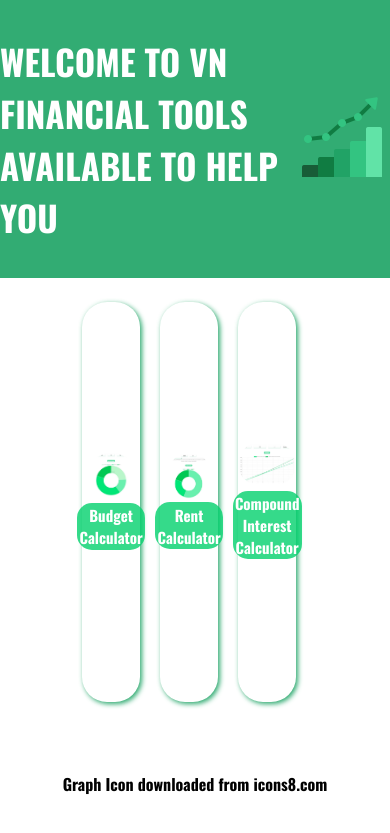
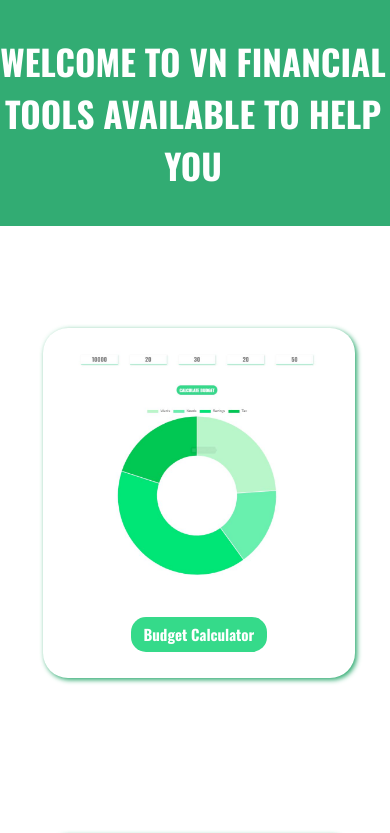
Before and after one commit to mrnguyener21/FInancial_Tool_Web_App, a React (Create React App) app: page / in a window 390 px wide. Shown: the top 833 px of the page. Built offline with nearby package versions, Linux system fonts and the light colour scheme.

Commit message:
main page is now responsive on tablet and mobile

```diff
--- a/src/App.module.css
+++ b/src/App.module.css
@@ -103,3 +103,68 @@ body{
 .fadeIn{
     outline: 0;
 }
+
+@media only screen and (max-width: 500px) {
+    .header{
+        text-align: center;
+    }
+
+    .graph{
+        width: 0;
+    }
+
+    .modalContainer{
+        display: flex;
+        flex-direction: column;
+        justify-content: center;
+        align-items: center;
+    }
+
+    .modalAndButton{
+        width: 80%;
+        height: 350px;
+        margin: 20% 0;
+    }
+
+}
+
+@media only screen and (min-width: 400px) and (max-width: 750px) {
+    .header{
+        text-align: center;
+    }
+
+    .graph{
+        width: 0;
+    }
+
+    .modalContainer{
+        display: flex;
+        flex-direction: column;
+        justify-content: center;
+        align-items: center;
+    }
+
+    .modalAndButton{
+        width: 80%;
+        height: 350px;
+    }
+}
+@media only screen and (min-width: 750px) and (max-width: 799px) {
+    .header{
+        text-align: center;
+    }
+    .modalAndButton{
+        width: 30%;
+        height: 300px;
+        margin: 10% 2% 30% 0%;
+    }
+}
+
+
+@media only screen and (min-width: 800px) and (max-width: 1100px) {
+    .modalAndButton{
+        width: 30%;
+        margin: 10% 2% 40% 0%;
+
+    }
+}
```
